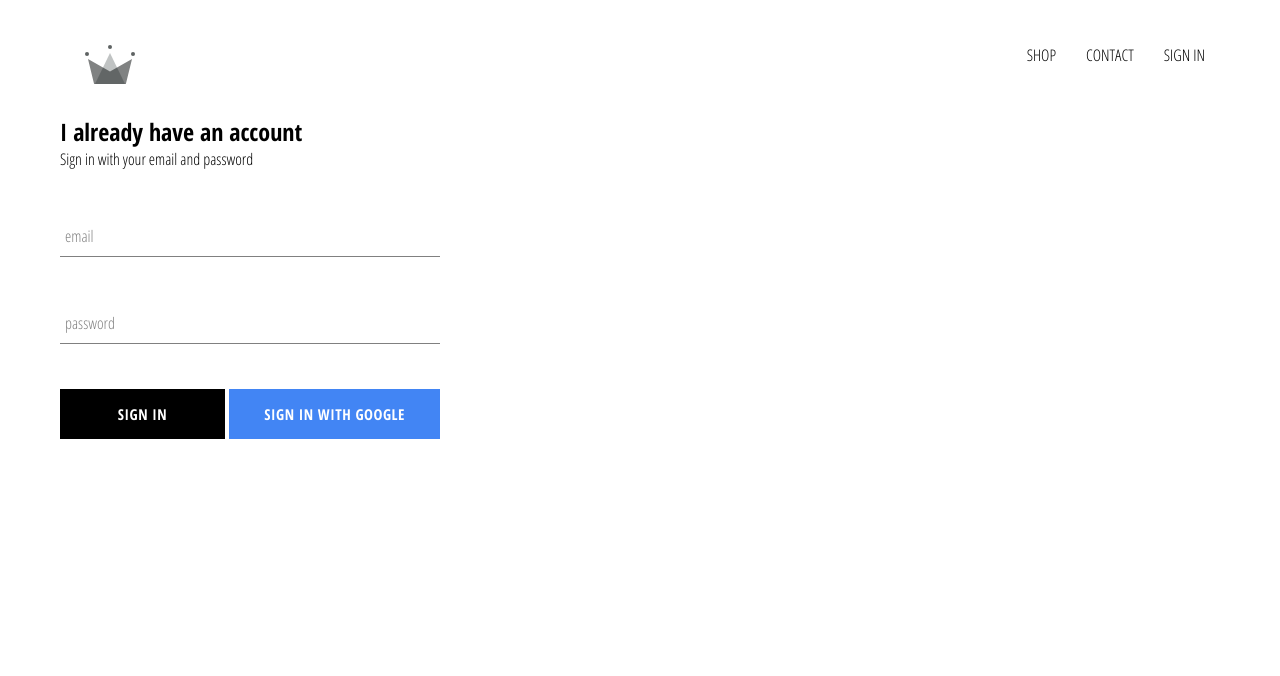
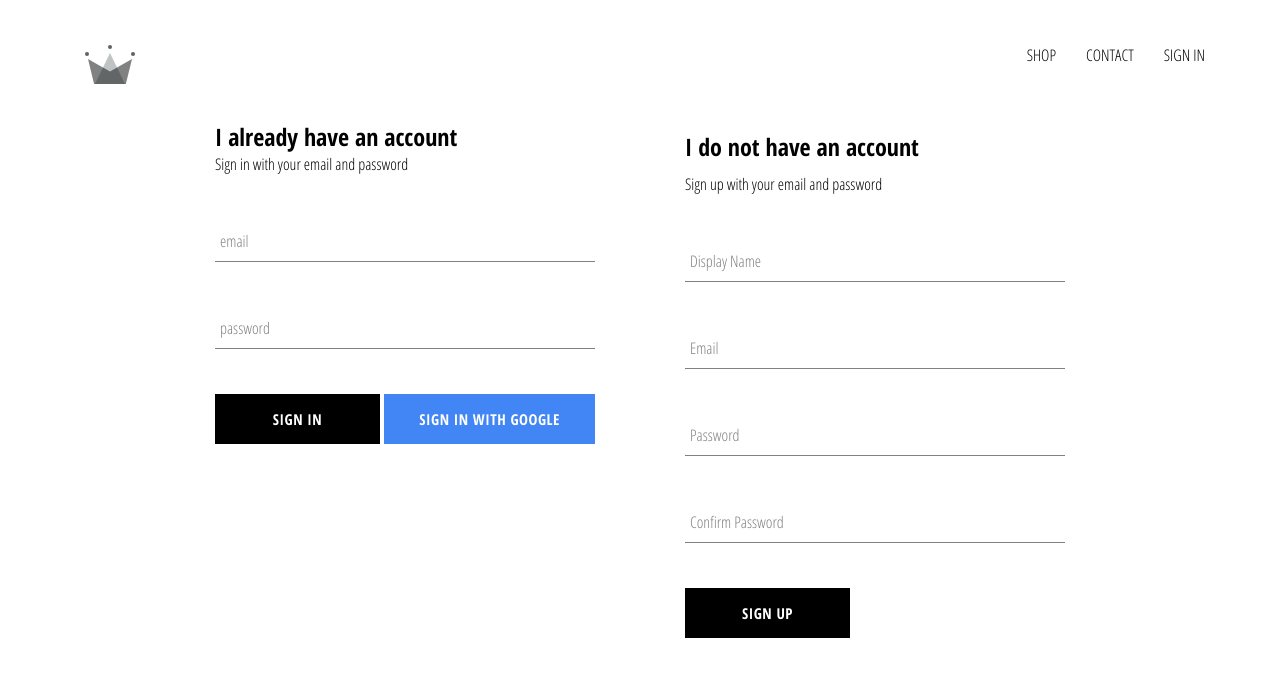
Before and after one commit to GarrettGrim111/eshop-project, a React (Create React App) app: page /signin in a window 1280 px wide. Shown: the top 676 px of the page. Built offline with nearby package versions, Linux system fonts and the light colour scheme; no server answers.

Commit message:
Form input style modified, sign-up added to the page, sign-up added to firebase

```diff
--- a/src/App.js
+++ b/src/App.js
@@ -5,7 +5,7 @@
 import ShopPage from "./pages/shop/shop.component";
 import Header from "./components/header/header.component";
 import SignInAndSignUpPage from "./pages/sign-in and sign-up/sign-in-and-sign-up.component";
-import { auth } from "./firebase/firebase.utils";
+import { auth, createUserProfileDocument } from "./firebase/firebase.utils";
 
 class App extends Component {
   state = {
@@ -15,9 +15,19 @@
   unsubscribeFromAuth = null;
 
   componentDidMount() {
-    this.unsubscribeFromAuth = auth.onAuthStateChanged((user) => {
-      this.setState({ currentUser: user });
-      console.log(user);
+    this.unsubscribeFromAuth = auth.onAuthStateChanged(async (userAuth) => {
+      if (userAuth) {
+        const userRef = await createUserProfileDocument(userAuth);
+        userRef.onSnapshot((onSnapshot) => {
+          this.setState({
+            currentUser: {
+              id: onSnapshot.id,
+              ...onSnapshot.data(),
+            },
+          });
+        });
+      }
+      this.setState({ currentUser: userAuth });
     });
   }
 
--- a/src/components/form-input/form-input.component.jsx
+++ b/src/components/form-input/form-input.component.jsx
@@ -8,11 +8,11 @@
 
       {label ? (
         <label
-          className={`${
+          className={` ${
             otherProps.value.length ? "shrink" : ""
-          }form-input-label`}
+          } form-input-label`}
         >
-          {label}{" "}
+          {label}
         </label>
       ) : null}
     </div>
--- a/src/components/menu-item/menu-item.component.jsx
+++ b/src/components/menu-item/menu-item.component.jsx
@@ -6,7 +6,7 @@
   return (
     <div
       className={`${size} menu-item`}
-      onclick={() => history.push(`${match.url}${linkUrl}`)}
+      onClick={() => history.push(`${match.url}${linkUrl}`)}
     >
       <div
         className="background-image"
--- a/src/components/sign-in/sign-in.component.jsx
+++ b/src/components/sign-in/sign-in.component.jsx
@@ -2,13 +2,22 @@
 import "./sign-in.styles.scss";
 import FormInput from "./../form-input/form-input.component";
 import CustomButton from "./../custom-button/custom-button.component";
-import { signInWithGoogle } from "./../../firebase/firebase.utils";
+import { auth, signInWithGoogle } from "./../../firebase/firebase.utils";
 
 class SignIn extends Component {
   state = { email: "", password: "" };
 
-  handleSubmit = (event) => {
+  handleSubmit = async (event) => {
     event.preventDefault();
+
+    const { email, password } = this.state;
+
+    try {
+      await auth.signInWithEmailAndPassword(email, password);
+      this.setState({ email: "", password: "" });
+    } catch (error) {
+      console.log(error);
+    }
 
     this.setState({ email: "", password: "" });
   };
--- /dev/null
+++ b/src/components/sign-up/sign-up.component.jsx
@@ -0,0 +1,93 @@
+import React, { Component } from "react";
+import "./sign-up.styles.scss";
+import FormInput from "./../form-input/form-input.component";
+import CustomButton from "./../custom-button/custom-button.component";
+import {
+  createUserProfileDocument,
+  auth,
+} from "./../../firebase/firebase.utils";
+
+class SignUp extends Component {
+  state = { displayName: "", email: "", password: "", confirmPassword: "" };
+
+  handleSubmit = async (event) => {
+    event.preventDefault();
+    const { displayName, email, password, confirmPassword } = this.state;
+
+    if (password !== confirmPassword) {
+      alert("passwords don´t match");
+      return;
+    }
+
+
+    try {
+      const { user } = await auth.createUserWithEmailAndPassword(
+        email,
+        password
+      );
+
+      await createUserProfileDocument(user, { displayName });
+      this.setState({
+        displayName: "",
+        email: "",
+        password: "",
+        confirmPassword: "",
+      });
+    } catch (error) {
+      console.error(error);
+    }
+  };
+
+  handleChange = (e) => {
+    // const { name, value } = e.target;
+    this.setState({ [e.target.name]: e.target.value });
+  };
+
+  render() {
+    const { displayName, email, password, confirmPassword } = this.state;
+
+    return (
+      <div className="sign-up">
+        <h2 className="title">I do not have an account</h2>
+        <span>Sign up with your email and password</span>
+        <form className="sign-up-form" onSubmit={this.handleSubmit}>
+          <FormInput
+            type="text"
+            name="displayName"
+            value={displayName}
+            onChange={this.handleChange}
+            label="Display Name"
+            required
+          />
+          <FormInput
+            type="email"
+            name="email"
+            value={email}
+            onChange={this.handleChange}
+            label="Email"
+            required
+          />
+          <FormInput
+            type="password"
+            name="password"
+            value={password}
+            onChange={this.handleChange}
+            label="Password"
+            required
+          />
+          <FormInput
+            type="password"
+            name="confirmPassword"
+            value={confirmPassword}
+            onChange={this.handleChange}
+            label="Confirm Password"
+            required
+          />
+          <CustomButton type="submit">SIGN UP</CustomButton>
+        </form>
+      </div>
+    );
+  }
+}
+
+export default SignUp;
--- /dev/null
+++ b/src/components/sign-up/sign-up.styles.scss
@@ -0,0 +1,9 @@
+.sign-up {
+    display: flex;
+    flex-direction: column;
+    width: 380px;
+
+    .title {
+      margin: 10px 0;
+    }
+  }
--- a/src/firebase/firebase.utils.js
+++ b/src/firebase/firebase.utils.js
@@ -13,6 +13,30 @@
   measurementId: "G-72EZLWWWSL",
 };
 
+export const createUserProfileDocument = async (userAuth, additionalData) => {
+  if (!userAuth) return;
+
+  const userRef = firestore.doc(`users/${userAuth.uid}`);
+  const snapShot = await userRef.get();
+
+  if (!snapShot.exists) {
+    const { displayName, email } = userAuth;
+    const createdAt = new Date();
+
+    try {
+      await userRef.set({
+        displayName,
+        email,
+        createdAt,
+        ...additionalData,
+      });
+    } catch (error) {
+      console.log("error creating user", error.message);
+    }
+  }
+  return userRef;
+};
+
 firebase.initializeApp(config);
 
 export const auth = firebase.auth();
--- a/src/pages/shop/shop.component.jsx
+++ b/src/pages/shop/shop.component.jsx
@@ -2,8 +2,7 @@
 import SHOP_DATA from "./shop.data";
 import CollectionPreview from "./../../components/collection-preview/collection-preview.component";
 
-
-class ShopPage extends React.Component {
+class ShopPage extends Component {
   constructor(props) {
     super(props);
 
@@ -19,8 +18,6 @@
         {collections.map(({ id, ...otherCollectionProps }) => (
           <CollectionPreview key={id} {...otherCollectionProps} />
         ))}
-
-
       </div>
     );
   }
--- a/src/pages/sign-in and sign-up/sign-in-and-sign-up.component.jsx
+++ b/src/pages/sign-in and sign-up/sign-in-and-sign-up.component.jsx
@@ -1,11 +1,13 @@
 import React from "react";
 import "./sign-in-and-sign-up.styles.scss";
 import SignIn from "./../../components/sign-in/sign-in.component";
+import SignUp from "./../../components/sign-up/sign-up.component";
 
 const SignInAndSignUpPage = () => {
   return (
     <div className="sign-in-and-sign-up">
       <SignIn />
+      <SignUp />
     </div>
   );
 };
--- a/src/pages/sign-in and sign-up/sign-in-and-sign-up.styles.scss
+++ b/src/pages/sign-in and sign-up/sign-in-and-sign-up.styles.scss
@@ -0,0 +1,6 @@
+.sign-in-and-sign-up {
+  width: 850px;
+  display: flex;
+  justify-content: space-between;
+  margin: 30px auto;
+}
```
